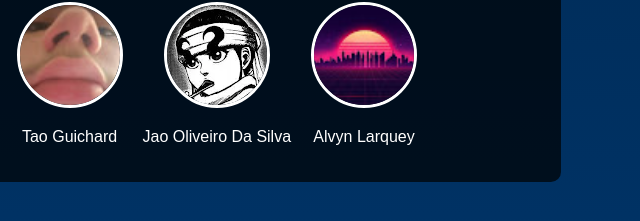
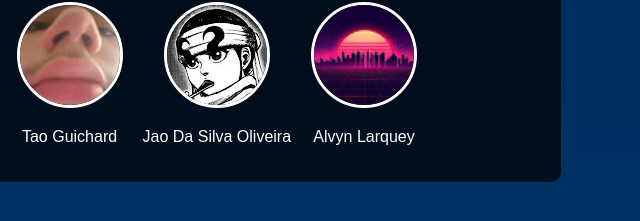
Before and after one commit to Neokyo22/Battleship-GOTY-edition, a plain HTML site: page index.html in a window 1280 px wide. Shown: the part 833-1054 px from the top of the page, 499-1139 px from the left. Drawn offline with Linux system fonts and the light colour scheme.

Commit message:
Update index.html

```diff
--- a/index.html
+++ b/index.html
@@ -120,7 +120,7 @@
             </div>
             <div class="credit-item">
                 <img src="dev3.jpg" alt="Dev 3">
-                <p>Jao Oliveiro Da Silva</p>
+                <p>Jao Da Silva Oliveira</p>
             </div>
             <div class="credit-item">
                 <img src="dev4.jpg" alt="Dev 4">
```
